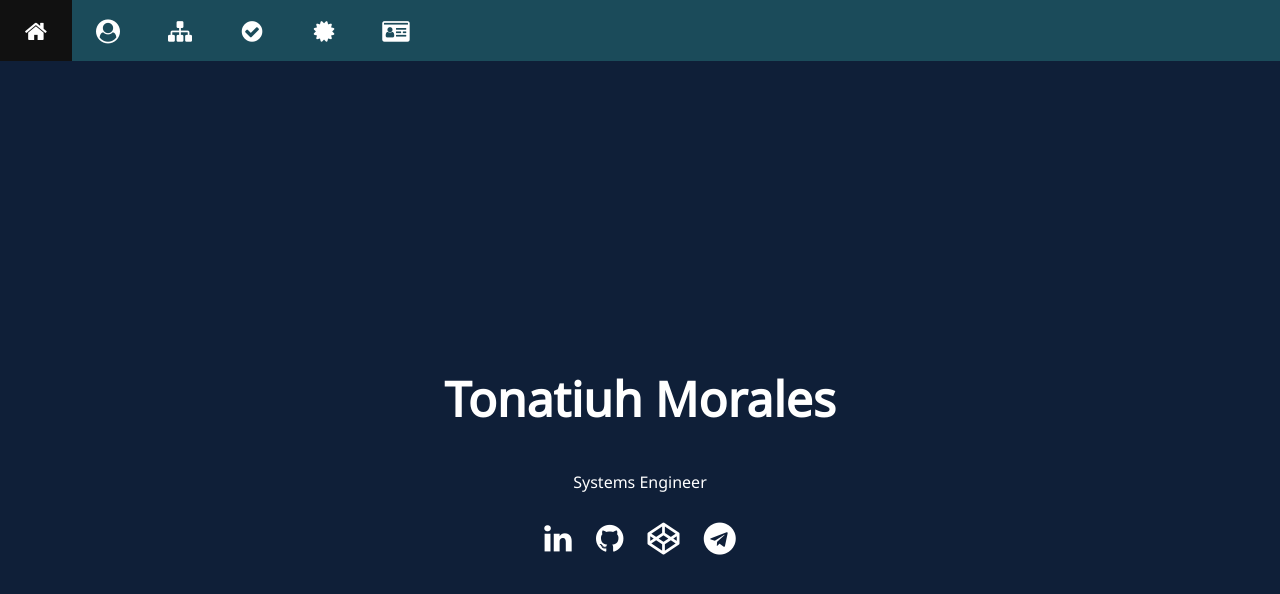
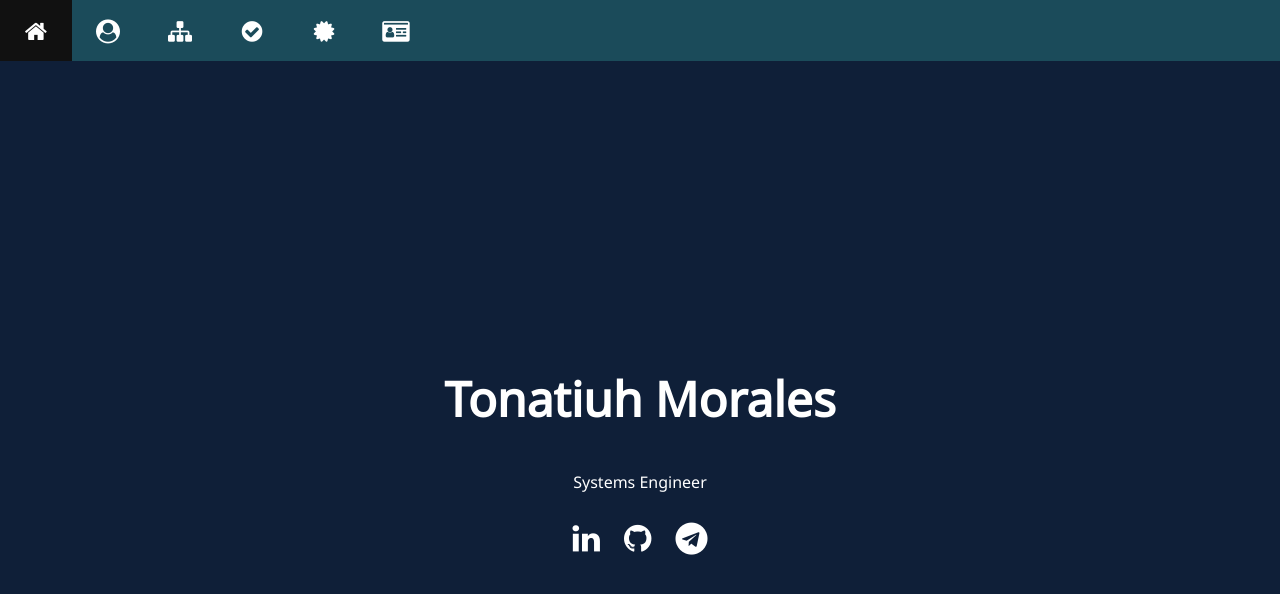
Before and after one commit to blackc0mb/blackc0mb.github.io, a Jekyll site: the page cv/index.html, which Jekyll copies as it is, in a window 1280 px wide and 900 px high. Shown: the top 594 px of the window. Built offline with Jekyll 4.4.1, drawn with Linux system fonts in a browser that asks for light colours.

Commit message:
delete codepen icon

```diff
--- a/cv/index.html
+++ b/cv/index.html
@@ -40,7 +40,7 @@
                   <div>
                      <a href="https://www.linkedin.com/in/t-morales" target="_blank" class="home-social-link"><i class="fa fa-linkedin fa-2x"></i></a>
                      <a href="https://github.com/blackc0mb" target="_blank" class="home-social-link"><i class="fa fa-github fa-2x"></i></a>
-                     <a href="https://codepen.io/blackc0mb" target="_blank" class="home-social-link"><i class="fa fa-codepen fa-2x"></i></a>
+                     <!-- <a href="https://codepen.io/blackc0mb" target="_blank" class="home-social-link"><i class="fa fa-codepen fa-2x"></i></a> -->
                      <a href="https://t.me/cshkrs" target="_blank" class="home-social-link"><i class="fa fa-telegram fa-2x"></i></a>
                   </div>
                </div>
@@ -189,7 +189,7 @@
                <div class="footer-social">
                   <a href="https://www.linkedin.com/in/t-morales" target="_blank" class="footer-social-link"><i class="fa fa-linkedin fa-2x"></i></a>
                   <a href="https://github.com/blackc0mb" target="_blank" class="footer-social-link"><i class="fa fa-github fa-2x"></i></a>
-                  <a href="https://codepen.io/blackc0mb" target="_blank" class="footer-social-link"><i class="fa fa-codepen fa-2x"></i></a>
+                  <!-- <a href="https://codepen.io/blackc0mb" target="_blank" class="footer-social-link"><i class="fa fa-codepen fa-2x"></i></a> -->
                   <a href="https://t.me/cshkrs" target="_blank" class="footer-social-link"><i class="fa fa-telegram fa-2x"></i></a>
                   <p class="footer-social-email">tonatiuh.moralesd@gmail.com</p>
                </div>
```
